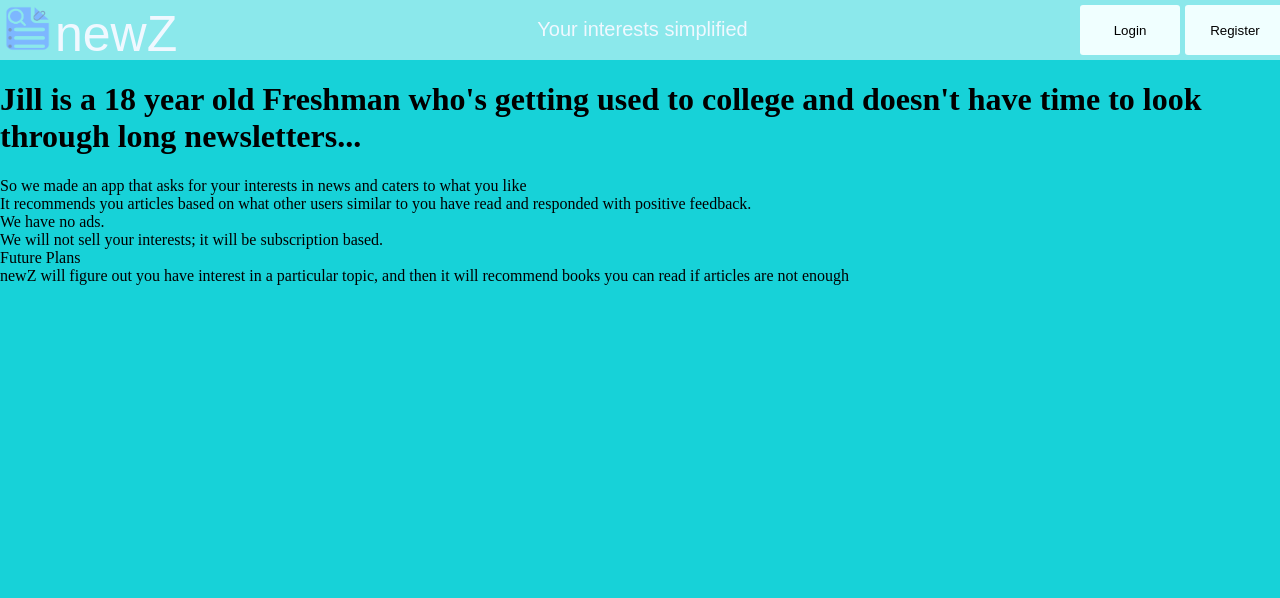
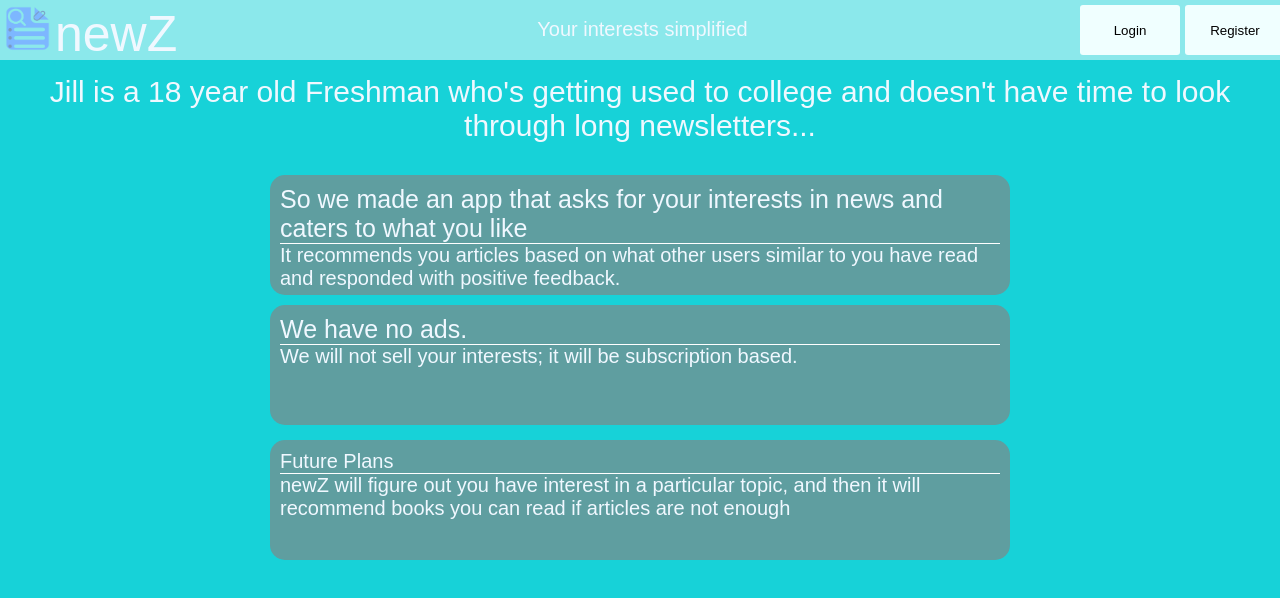
Before and after one commit to asgharm1999/HackathonSpr2018, a plain HTML site: page index.html in a window 1280 px wide. Drawn offline with Linux system fonts and the light colour scheme.

Commit message:
updated the ui

```diff
--- a/index.html
+++ b/index.html
@@ -37,34 +37,42 @@
             </div>
 
             <div class="Sub_Box">
-
-                <h1 class="Header">
+                <div class="Main_Header">
+                <label id="Header">
                     Jill is a 18 year old Freshman who's getting used to college and doesn't have time to look through long newsletters...
-                </h1>
-                <div>
+                </label>
+                </div>
+                <div class="Our_Solution">
+                    <label id="Solution">
                     So we made an app that asks for your interests in news and caters to what you like
+                    </label>
+                    <div class="Line1">
                     </div>
-                <div>
+                    <label id="Under1">
                     It recommends you articles based on what other users similar to you have read and responded with positive feedback.
+                    </label>
                 </div>
-                <div>
+                <div class="Ads">
+                    <label id="Ads">
                     We have no ads.
+                    </label>
+                    <div class="Line2">
                     </div>
-                <div>
+                    <label id="Under2">
                     We will not sell your interests; it will be subscription based.
+                    </label>
                 </div>
-                <div>
+                <div class="Plans">
+                    <label id="Plans">
                     Future Plans
+                    </label>
+                    <div class="Line3">
                     </div>
-                <div>
-                    newZ will figure out you have interest in a particular topic, and then it will recommend books you can read if articles are not enough
+                    <div class="Under3">
+                     <label id="Under3">newZ will figure out you have interest in a particular topic, and then it will recommend books you can read if articles are not enough
+                    </label>
                     </div>
-
             </div>
-
         </div>
-
     </body>
-
-
 </html>
--- a/main.css
+++ b/main.css
@@ -67,4 +67,162 @@ div.Sub_Box {
 
 }
 
+div.Main_Header {
+    width: 100%;
+    height: 100px;
+    display: block;
+    text-align: center;
+    margin-top: 15px;
+    font-size: 30px;
+}
+
+label[id="Header"] {
+    font-family: sans-serif;
+    color: aliceblue;
+}
+
+div.Our_Solution {
+    padding: 10px 10px;
+    border-radius: 15px;
+    width: 720px;
+    height: 100px;
+    display: block;
+    text-align: left;
+    margin-top: 15px;
+    margin: auto;
+    background-color: cadetblue;
+}
+
+Label[id="Solution"] {
+    font-size: 25px;
+    font-family: sans-serif;
+    color: aliceblue;
+    margin: auto;
+    position: relative;
+    display: block;
+}
+
+div.Line1 {
+    width: 100%;
+    height: 1px;
+    background-color: white;
+    display: block;
+}
+
+div.Under1 {
+    width: 720px;
+    display: block;
+    text-align: left;
+    margin: auto;
+    font-size: 20px;
+    background-color: cadetblue;
+}
+
+Label[id="Under1"] {
+    font-size: 20px;
+    font-family: sans-serif;
+    color: aliceblue;
+    margin: auto;
+    position: relative;
+    display: block;
+}
+
+div.Ads {
+    padding: 10px 10px;
+    border-radius: 15px;
+    width: 720px;
+    height: 100px;
+    display: block;
+    text-align: left;
+    margin: auto;
+    background-color: cadetblue;
+    margin-top: 10px;
+}
+
+Label[id="Ads"] {
+    font-size: 25px;
+    font-family: sans-serif;
+    color: aliceblue;
+    margin: auto;
+    position: relative;
+    display: block;
+}
+
+div.Line2 {
+    width: 100%;
+    height: 1px;
+    background-color: white;
+    display: block;
+}
+
+div.Under2 {
+    width: 720px;
+    display: block;
+    text-align: left;
+    margin: auto;
+    font-size: 20px;
+    background-color: cadetblue;
+    margin-bottom: 10px;
+    position: relative;
+}
+
+Label[id="Under2"] {
+    font-size: 20px;
+    font-family: sans-serif;
+    color: aliceblue;
+    margin: auto;
+    position: relative;
+    display: block;
+}
+
+div.Plans {
+    padding: 10px 10px;
+    border-radius: 15px;
+    width: 720px;
+    height: 100px;
+    display: block;
+    text-align: left;
+    position: relative;
+    margin: auto;
+    margin-top: 15px;
+    background-color: cadetblue;
+}
+
+Label[id="Plans"] {
+    font-size: 20px;
+    font-family: sans-serif;
+    color: aliceblue;
+    margin: auto;
+    position: relative;
+    display: block;
+}
+
+div.Line3 {
+    width: 100%;
+    height: 1px;
+    background-color: white;
+    display: block;
+}
+
+div.Under3 {
+    width: 720px;
+    display: block;
+    text-align: left;
+    margin: auto;
+    font-size: 20px;
+    background-color: cadetblue;
+    color: aliceblue;
+}
+
+Label[id="Under3"] {
+    font-size: 20px;
+    font-family: sans-serif;
+    color: aliceblue;
+    margin: auto;
+    position: relative;
+    display: block;
+}
+
+
+
 /*Sub_Box design Ends Here*/
```
Lines whose indentation alone changed are shown as unchanged.
